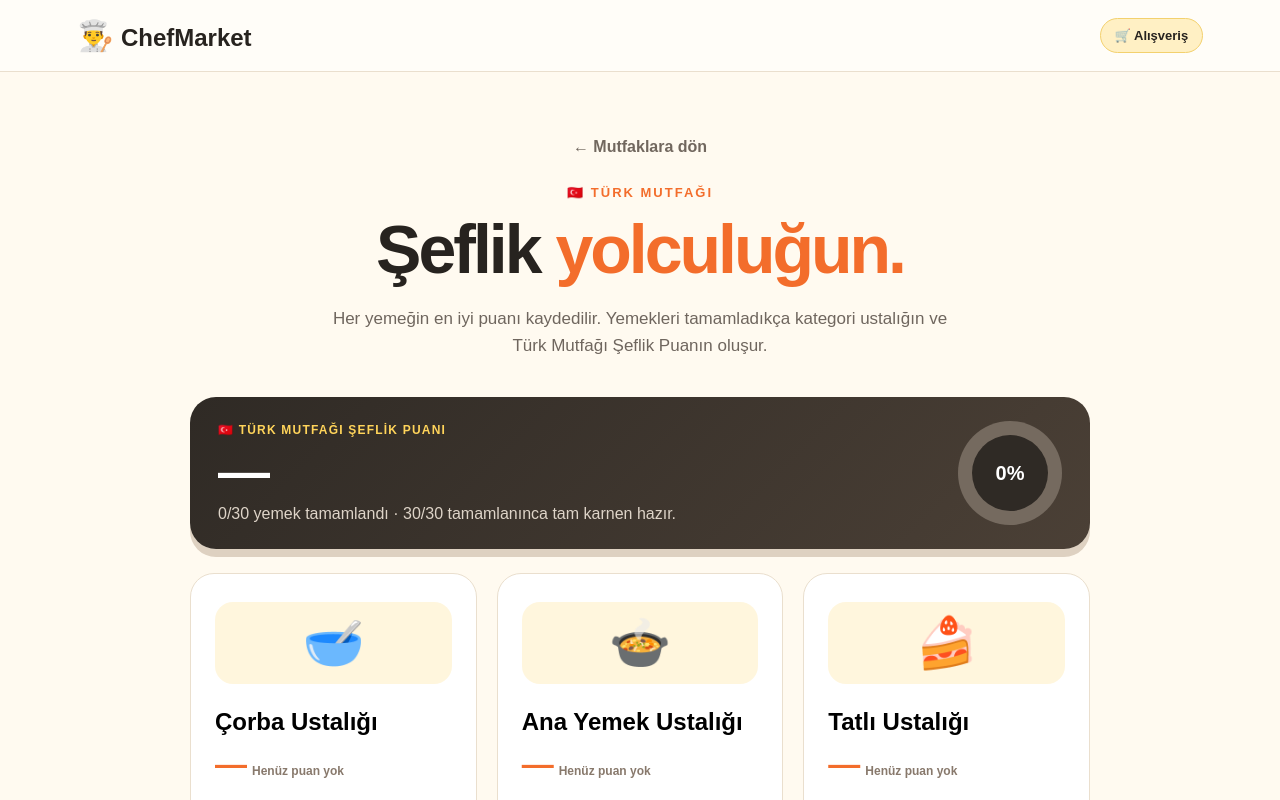
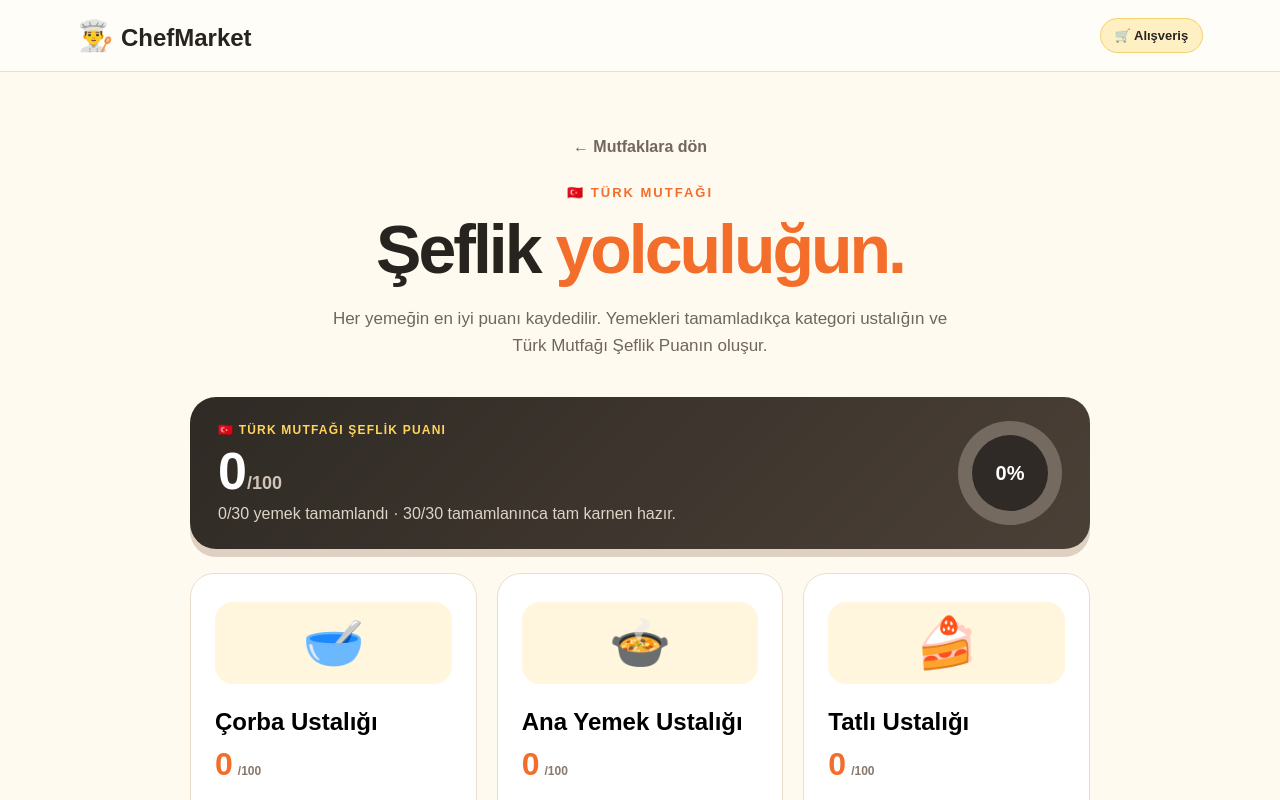
Before and after one commit to ridvanozdemir/ChefMarket, a Next.js app: page / in a window 1280 px wide. Both pictures are taken after a click on the button 276 px from the left and 537 px from the top of the page. Shown: the top 800 px of the page. Built offline with nearby package versions, Linux system fonts and the light colour scheme.

Commit message:
Ustalık puanını toplam içerik kapsamına göre hesapla

```diff
--- a/app/page.js
+++ b/app/page.js
@@ -30,13 +30,15 @@ export default function Home(){
  const quizScore=questions.length?Math.round((quizAnswers.filter((answer,i)=>answer===questions[i]?.a).length/questions.length)*100):0;
  const finalScore=shoppingScore===null?0:Math.round((shoppingScore+quizScore)/2);
  const categoryStats=Object.fromEntries(categories.map(c=>{
-  const scores=dishes[c.id].map(d=>progress[d.id]?.best).filter(v=>typeof v==="number");
-  return [c.id,{completed:scores.length,total:dishes[c.id].length,score:scores.length?Math.round(scores.reduce((a,b)=>a+b,0)/scores.length):null}];
+  const allScores=dishes[c.id].map(d=>typeof progress[d.id]?.best==="number"?progress[d.id].best:0);
+  const completed=allScores.filter(v=>v>0).length;
+  const score=Math.round(allScores.reduce((a,b)=>a+b,0)/dishes[c.id].length);
+  return [c.id,{completed,total:dishes[c.id].length,score}];
  }));
  const allDishIds=Object.values(dishes).flat().map(d=>d.id);
- const overallScores=allDishIds.map(id=>progress[id]?.best).filter(v=>typeof v==="number");
- const turkishScore=overallScores.length?Math.round(overallScores.reduce((a,b)=>a+b,0)/overallScores.length):null;
- const completedTotal=overallScores.length;
+ const allScores=allDishIds.map(id=>typeof progress[id]?.best==="number"?progress[id].best:0);
+ const completedTotal=allScores.filter(v=>v>0).length;
+ const turkishScore=Math.round(allScores.reduce((a,b)=>a+b,0)/allDishIds.length);
 
  useEffect(()=>{
   try{
@@ -137,8 +139,8 @@ export default function Home(){
  <section className="hero">
  {!selected?<><div className="eyebrow">MUTFAK MACERASI</div><h1>Bugün hangi mutfakta<br/><em>şef olacaksın?</em></h1><p>Doğru malzemeleri bul, alışveriş barajını geç ve ardından aşçılık bilgini kanıtla.</p><div className="cards">{cuisines.map(c=><button disabled={c.locked} key={c.id} className={"cuisine "+(c.locked?"locked":"")} onClick={()=>!c.locked&&setSelected(c.id)}><div className={"flag "+c.color}>{c.flag}</div><h2>{c.title}</h2><p>{c.text}</p><span>{c.locked?"🔒 Yakında":"Mutfağı seç →"}</span></button>)}</div></>
  :!category?<><button className="back" onClick={resetBack}>← Mutfaklara dön</button><div className="eyebrow">{cuisine.flag} TÜRK MUTFAĞI</div><h1>Şeflik <em>yolculuğun.</em></h1><p>Her yemeğin en iyi puanı kaydedilir. Yemekleri tamamladıkça kategori ustalığın ve Türk Mutfağı Şeflik Puanın oluşur.</p>
- <div className="masteryHero"><div><span>🇹🇷 TÜRK MUTFAĞI ŞEFLİK PUANI</span><strong>{turkishScore===null?"—":turkishScore}<small>{turkishScore===null?"":"/100"}</small></strong><p>{completedTotal}/30 yemek tamamlandı{completedTotal<30?" · 30/30 tamamlanınca tam karnen hazır.":" · Türk Mutfağı karnen tamamlandı!"}</p></div><div className="masteryRing" style={{"--score":turkishScore??0}}><b>{turkishScore??0}%</b></div></div>
- <div className="cards categories masteryCards">{categories.map(c=>{const st=categoryStats[c.id];return <button key={c.id} className="cuisine category" onClick={()=>setCategory(c.id)}><div className="food">{c.icon}</div><h2>{c.title} Ustalığı</h2><div className="categoryScore"><b>{st.score===null?"—":st.score}</b><span>{st.score===null?"Henüz puan yok":"/100"}</span></div><p>{st.completed}/{st.total} yemek tamamlandı</p><div className="miniProgress"><i style={{width:`${(st.completed/st.total)*100}%`}}/></div><span>{st.completed===st.total?"🏅 Ustalık tamamlandı":"Devam et →"}</span></button>})}</div></>
+ <div className="masteryHero"><div><span>🇹🇷 TÜRK MUTFAĞI ŞEFLİK PUANI</span><strong>{turkishScore}<small>/100</small></strong><p>{completedTotal}/30 yemek tamamlandı{completedTotal<30?" · 30/30 tamamlanınca tam karnen hazır.":" · Türk Mutfağı karnen tamamlandı!"}</p></div><div className="masteryRing" style={{"--score":turkishScore}}><b>{turkishScore}%</b></div></div>
+ <div className="cards categories masteryCards">{categories.map(c=>{const st=categoryStats[c.id];return <button key={c.id} className="cuisine category" onClick={()=>setCategory(c.id)}><div className="food">{c.icon}</div><h2>{c.title} Ustalığı</h2><div className="categoryScore"><b>{st.score}</b><span>/100</span></div><p>{st.completed}/{st.total} yemek tamamlandı</p><div className="miniProgress"><i style={{width:`${(st.completed/st.total)*100}%`}}/></div><span>{st.completed===st.total?"🏅 Ustalık tamamlandı":"Devam et →"}</span></button>})}</div></>
  :!dish?<><button className="back" onClick={resetBack}>← Kategorilere dön</button><div className="eyebrow">{categories.find(c=>c.id===category).icon} {categories.find(c=>c.id===category).title.toUpperCase()} USTALIĞI · {categoryStats[category].completed}/10</div><h1>Yemeğini <em>seç.</em></h1><p>Malzeme listesi verilmeyecek. Her yemeğin en iyi sonucu kategori ustalık puanına eklenir.</p><div className="cards">{dishes[category].map(d=>{const saved=progress[d.id];return <button key={d.id} className="cuisine dish" onClick={()=>chooseDish(d.id)}><div className="food">{d.emoji}</div><h2>{d.name}</h2><p>⏱ {d.time} · 🎯 {d.difficulty}</p>{saved&&<div className="dishBest">🏆 En iyi: <b>{saved.best}/100</b><small>{saved.attempts} deneme</small></div>}<span>{saved?"Puanını yükselt →":"Teste başla →"}</span></button>})}</div></>
  :stage==="market"?<><button className="back" onClick={resetBack}>← Yemeklere dön</button><div className="eyebrow">1. ETAP · 🛒 ALIŞVERİŞ</div><h1><em>{chosen.name}</em> için alışveriş</h1><p>Malzeme listesi yok. Bu yemeğin gerektirdiğini düşündüğün ürünleri doğru reyonlardan bulup sepete ekle. Gereksiz ürünler puanını düşürür.</p>
  <div className="game"><aside className="recipe"><div className="bigfood">{chosen.emoji}</div><h2>{chosen.name}</h2><p>Bilgine güven ve alışverişini tamamla.</p><div className="itemCountHint">🧺 Bu yemek için toplam <b>{chosen.ingredients.length} ürün</b> almalısın.</div><div className="hint neutral">🎯 Pişirme etabına geçiş barajı: <b>%70</b></div><button className={"jokerButton "+(jokerUsed?"used":"")} onClick={useJoker} disabled={jokerUsed}>{jokerUsed?"🃏 Joker kullanıldı":"🃏 1 Joker Kullan"}</button>{jokerItem&&<div className="jokerReveal">Gösterilen ürün: <b>{jokerItem}</b><small>Skorda yarım doğru sayılır.</small></div>}<div className="scoreformula">Doğru seçimler puanı yükseltir.<br/>Gereksiz ürünler puanı düşürür.</div></aside>
```
